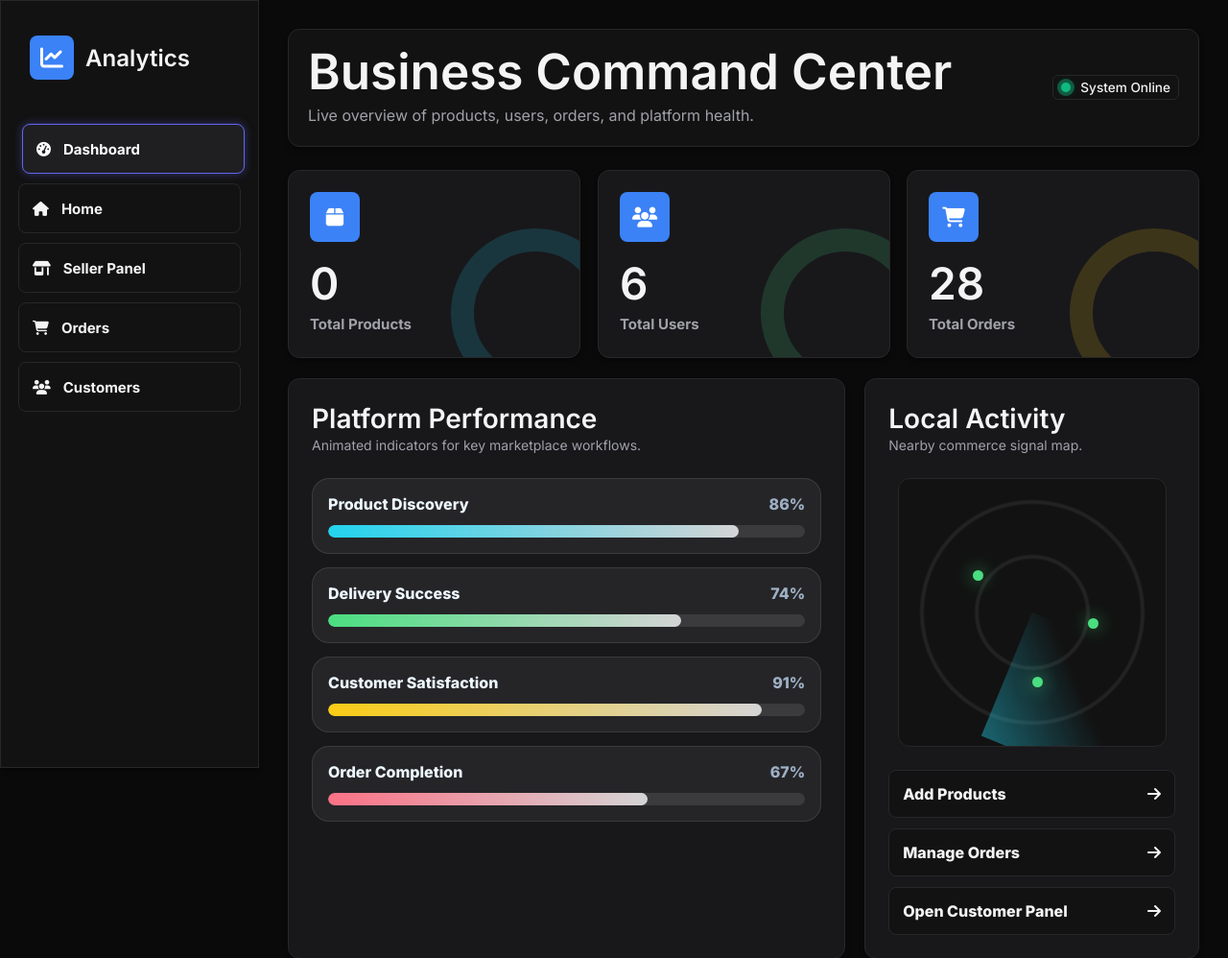
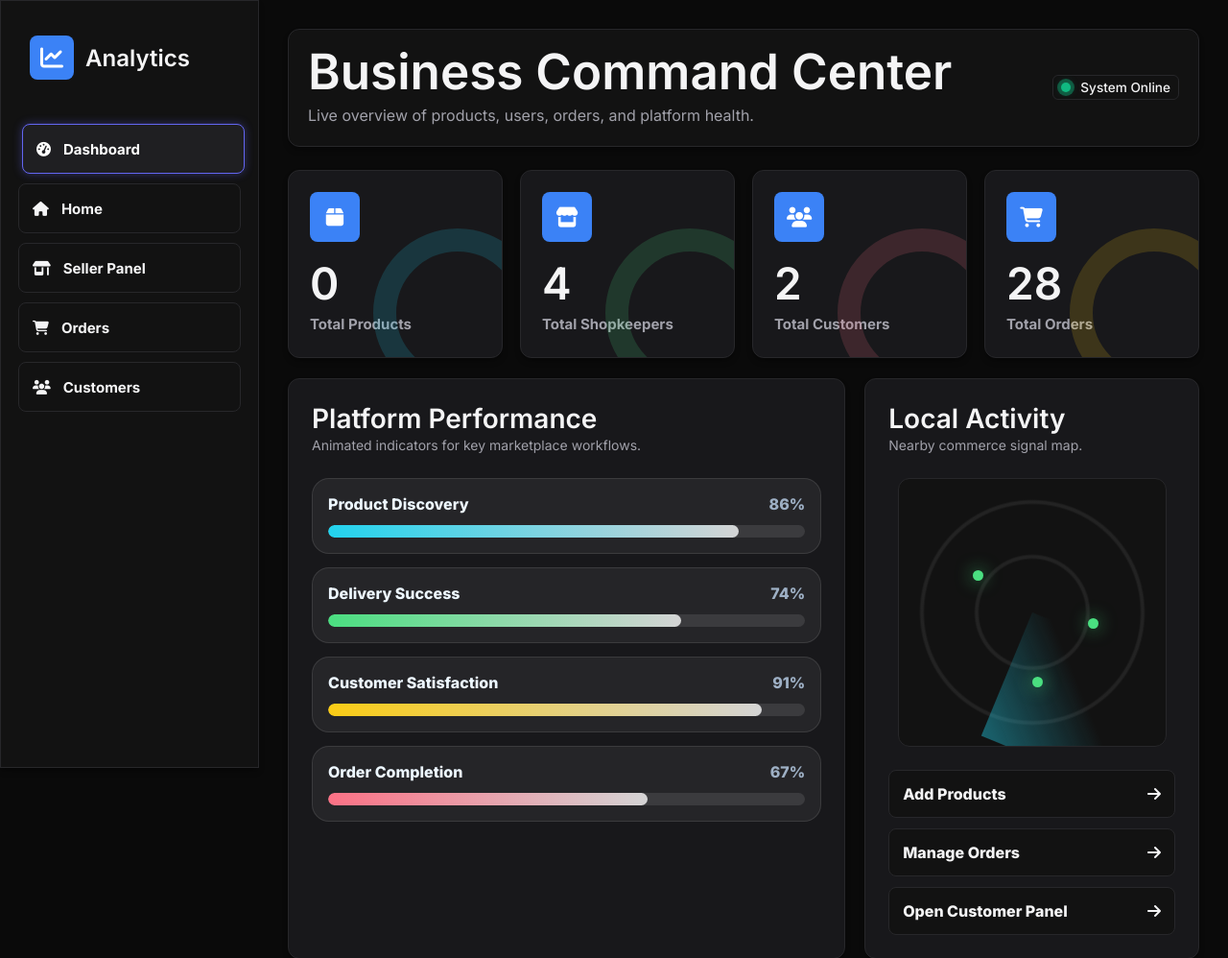
Before and after one commit to L0chan/l0chan, a Flask app: page /dashboard in a window 1280 px wide. Shown: the top 998 px of the page at 96% size. Run offline with Flask 3, Linux system fonts and the light colour scheme; the visitor is signed in with stand-in values (Sample User, id 1); data comes from the database, SQL or seed files in the repository; data that the repository does not hold is empty; some libraries are stand-ins or nearby versions.

Commit message:
Separate mixed user statistics into shopkeepers and customers and fix static image fallbacks and OTP flow

```diff
--- a/backend/app.py
+++ b/backend/app.py
@@ -1,3 +1,6 @@
+import os
+from dotenv import load_dotenv
+load_dotenv()
 from pathlib import Path
 
 from flask import Flask, render_template, render_template_string, request, redirect, session, flash, send_from_directory
--- a/backend/routes/core.py
+++ b/backend/routes/core.py
@@ -91,16 +91,20 @@ def dashboard():
         # Owner/admin sees global stats
         cursor.execute("SELECT COUNT(*) FROM products")
         total_products = cursor.fetchone()[0]
-        cursor.execute("SELECT COUNT(*) FROM users")
-        total_users = cursor.fetchone()[0]
+        cursor.execute("SELECT COUNT(*) FROM users WHERE role='customer'")
+        total_customers = cursor.fetchone()[0]
+        cursor.execute("SELECT COUNT(*) FROM users WHERE role='seller'")
+        total_sellers = cursor.fetchone()[0]
         cursor.execute("SELECT COUNT(*) FROM orders")
         total_orders = cursor.fetchone()[0]
     else:
         # Sellers see only their own stats
         cursor.execute("SELECT COUNT(*) FROM products WHERE seller_username=?", (seller,))
         total_products = cursor.fetchone()[0]
-        cursor.execute("SELECT COUNT(*) FROM users")
-        total_users = cursor.fetchone()[0]  # total platform users is fine to show
+        cursor.execute("SELECT COUNT(*) FROM users WHERE role='customer'")
+        total_customers = cursor.fetchone()[0]
+        cursor.execute("SELECT COUNT(*) FROM users WHERE role='seller'")
+        total_sellers = cursor.fetchone()[0]
         cursor.execute("SELECT COUNT(*) FROM orders WHERE seller_username=?", (seller,))
         total_orders = cursor.fetchone()[0]
 
@@ -109,7 +113,8 @@ def dashboard():
     return render_template(
         "dashboard.html",
         total_products=total_products,
-        total_users=total_users,
+        total_customers=total_customers,
+        total_sellers=total_sellers,
         total_orders=total_orders
     )
 
@@ -438,9 +443,13 @@ def admin():
     cursor.execute("SELECT COUNT(*) FROM orders")
     total_orders = cursor.fetchone()[0]
 
-    # TOTAL USERS
-    cursor.execute("SELECT COUNT(*) FROM users")
-    total_users = cursor.fetchone()[0]
+    # TOTAL CUSTOMERS
+    cursor.execute("SELECT COUNT(*) FROM users WHERE role='customer'")
+    total_customers = cursor.fetchone()[0]
+
+    # TOTAL SELLERS
+    cursor.execute("SELECT COUNT(*) FROM users WHERE role='seller'")
+    total_sellers = cursor.fetchone()[0]
 
     # ALL PRODUCTS
     cursor.execute("""
@@ -464,7 +473,8 @@ def admin():
         "admin.html",
         total_products=total_products,
         total_orders=total_orders,
-        total_users=total_users,
+        total_customers=total_customers,
+        total_sellers=total_sellers,
         products=products,
         orders=orders
     )
--- a/frontend/static/home.js
+++ b/frontend/static/home.js
@@ -391,9 +391,9 @@ const { useEffect, useMemo, useRef, useState } = React;
                             >
                                 <div style={{display: 'flex', gap: '12px', alignItems: 'center'}}>
                                     <img
-                                        src={`/static/uploads/${product.product_image}`}
+                                        src={product.product_image && product.product_image.startsWith('http') ? product.product_image : product.product_image ? `/static/uploads/${product.product_image}` : '/static/app-icon-512.png'}
                                         style={{width: '50px', height: '50px', borderRadius: '10px', objectFit: 'cover'}}
-                                        onError={(e) => {e.target.src = '/static/app-icon.svg'}}
+                                        onError={(e) => {e.target.src = '/static/app-icon-512.png'}}
                                     />
                                     <div>
                                         <strong>{product.product_name}</strong>
--- a/frontend/templates/customer.html
+++ b/frontend/templates/customer.html
@@ -166,7 +166,7 @@
                                 <a href="/product_map/{{ product['id'] }}">
                                     <span class="map-btn">📍 Map</span>
                                 </a>
-                                <a href="/buy?product_id={{ product['id'] }}&product_name={{ product['product_name'] }}&price={{ product['price'] }}&product_image={% if product['product_image'].startswith('http') %}{{ product['product_image'] }}{% else %}/static/uploads/{{ product['product_image'] }}{% endif %}">
+                                <a href="/buy?product_id={{ product['id'] }}&product_name={{ product['product_name'] }}&price={{ product['price'] }}&product_image={% if product['product_image'] and product['product_image'].startswith('http') %}{{ product['product_image'] }}{% elif product['product_image'] %}/static/uploads/{{ product['product_image'] }}{% else %}/static/app-icon-512.png{% endif %}">
                                     <span class="buy-btn">⚡ Buy Now</span>
                                 </a>
                             </div>
--- a/frontend/templates/dashboard.html
+++ b/frontend/templates/dashboard.html
@@ -228,7 +228,7 @@
 
         .stats {
             display: grid;
-            grid-template-columns: repeat(3, minmax(0, 1fr));
+            grid-template-columns: repeat(auto-fit, minmax(220px, 1fr));
             gap: 18px;
             margin-top: 24px;
         }
@@ -600,12 +600,18 @@
                 </article>
 
                 <article class="stat-card" style="--accent: var(--green); --index: 1;">
-                    <div class="stat-icon"><i class="fa-solid fa-users"></i></div>
-                    <h2>{{ total_users }}</h2>
-                    <p>Total Users</p>
+                    <div class="stat-icon"><i class="fa-solid fa-store"></i></div>
+                    <h2>{{ total_sellers }}</h2>
+                    <p>Total Shopkeepers</p>
                 </article>
 
-                <article class="stat-card" style="--accent: var(--amber); --index: 2;">
+                <article class="stat-card" style="--accent: var(--rose); --index: 2;">
+                    <div class="stat-icon"><i class="fa-solid fa-users"></i></div>
+                    <h2>{{ total_customers }}</h2>
+                    <p>Total Customers</p>
+                </article>
+
+                <article class="stat-card" style="--accent: var(--amber); --index: 3;">
                     <div class="stat-icon"><i class="fa-solid fa-cart-shopping"></i></div>
                     <h2>{{ total_orders }}</h2>
                     <p>Total Orders</p>
--- a/requirements.txt
+++ b/requirements.txt
@@ -13,3 +13,6 @@ flask-cors
 psycopg2-binary
 cloudinary
 firebase-admin
+twilio
+
+python-dotenv
```
Also changed, not shown: backend/routes/auth.py (+48 -14 lines), frontend/static/firebase-auth.js (+17 -37 lines), frontend/templates/admin.html (+9 -3 lines), test_app.py (+20 -0 lines).
